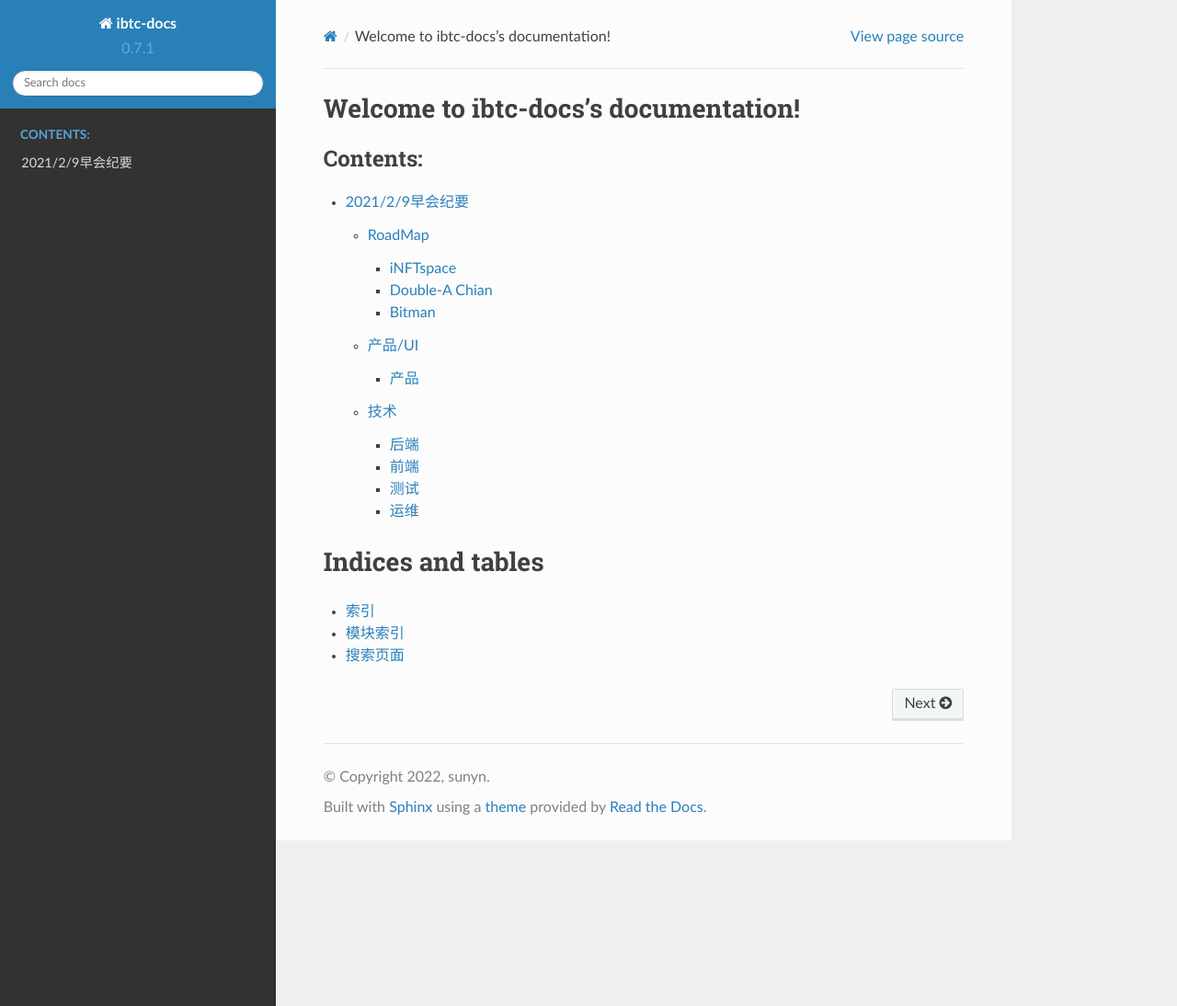
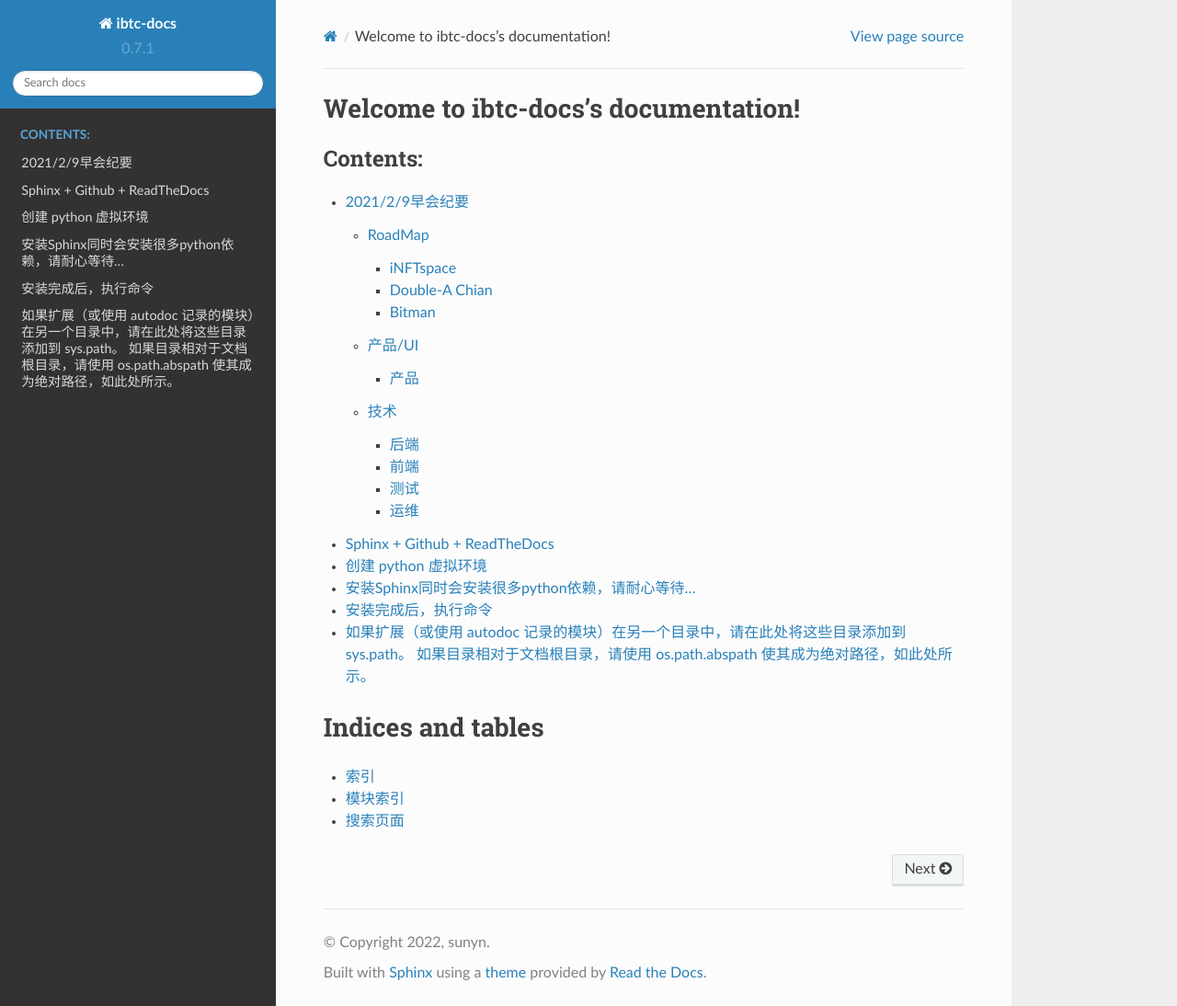
Before and after one commit to aac666/sunyn-docs, a Sphinx documentation site: the page built from source/index.rst, in a window 1280 px wide and 1094 px high. Shown: the whole window at 92% size. Built offline with Sphinx 7.4.7 and the Read the Docs theme 2.0.0, drawn with Linux system fonts in a browser that asks for light colours; some of the changed lines change nothing that is shown.

Commit message:
增加Sphinx+github

```diff
--- /dev/null
+++ b/source/Sphinx_+_Github_+_ReadTheDocs.md
@@ -0,0 +1,224 @@
+# Sphinx + Github + ReadTheDocs
+
+##第1章 安装python3环境
+1.执行命令：cd /usr/local切换到目录 /usr/local
+2.下载python3 tar包：wget http://cdn.npm.taobao.org/dist/python/3.6.5/Python-3.6.5.tgz
+
+3.执行命令：tar -zxvf Python-3.6.5.tgz  解压包
+4.执行命令：cd Python-3.6.5 进入到解压出的python目录内
+5.执行命令：./configure
+
+6.执行命令：make clean
+7.执行命令：make all
+
+8.执行命令：make install
+
+9.执行命令：ln -s /usr/local/bin/python3 /usr/bin/python3 设置python3软连接
+10.执行命令：python3 --version验证python版本
+
+
+##第2章 安装git环境
+###1.最新git源码下载地址：
+https://github.com/git/git/releases
+https://www.kernel.org/pub/software/scm/git/
+安装git
+yum install git
+查看yum源仓库Git信息
+
+yum info git
+###2.安装依赖库
+
+[root@wugenqiang ~]# yum install curl-devel expat-devel gettext-devel openssl-devel zlib-devel
+[root@wugenqiang ~]# yum install gcc-c++ perl-ExtUtils-MakeMaker
+###3.如果原有的git版本过低，移除默认安装的旧版git
+
+[root@wugenqiang ~]# git --version    ## 查看自带的版本git version 1.8.3.1
+[root@wugenqiang ~]# yum remove git   ## 移除原来的版本
+###4.下载&安装
+
+[root@wugenqiang ~]# cd /usr/src
+  root@wugenqiang src]#wget https://www.kernel.org/pub/software/scm/git/git-2.18.0.tar.gz
+###5.解压
+[root@wugenqiang ~]# tar xf git-2.18.0.tar.gz
+###6.配置编译安装
+[root@wugenqiang ~]# cd /usr/src
+[root@wugenqiang src]# ls
+debug  git-2.18.0  kernels
+[root@wugenqiang src]# cd git-2.18.0/
+[root@wugenqiang git-2.18.0]#
+[root@wugenqiang git-2.18.0]# make configure
+[root@wugenqiang git-2.18.0]# ./configure --prefix=/usr/git ##配置目录
+[root@wugenqiang git-2.18.0]# make profix=/usr/git
+[root@wugenqiang git-2.18.0]# make install
+###7.加入环境变量
+[root@wugenqiang ~]# echo "export PATH=$PATH:/usr/git/bin" >> /etc/profile
+[root@wugenqiang ~]# source /etc/profile
+###8.检查版本
+[root@wugenqiang ~]# git --version
+git version 2.18.0
+
+##第3章 安装Sphinx
+先把远程项目克隆到本地：
+git clone git@github.com:aac666/sunyn-docs.git
+cd sunyn-docs
+# 创建 python 虚拟环境
+$ python3 -m venv v-env# 激活 python 虚拟环境环境
+$ source v-env/bin/activate# 停用 python 虚拟环境使用以下命令
+$ deactivate
+# 安装Sphinx同时会安装很多python依赖，请耐心等待...
+$ pip install sphinx sphinx-autobuild sphinx_rtd_theme
+# 安装完成后，执行命令
+$ sphinx-quickstart
+
+翻译成中文如下
+欢迎使用 Sphinx 4.3.2 快速配置工具。
+
+请输入接下来各项设置的值（如果方括号中指定了默认值，直接
+按回车即可使用默认值）。
+
+已选择根路径：.
+
+有两种方式来设置 Sphinx 输出的创建目录：
+一是在根路径下创建“_build”目录，二是在根路径下创建“source”
+和“build”两个独立的目录。
+> 独立的源文件和构建目录（y/n） [n]: y
+
+项目名称将会出现在文档的许多地方。
+> 项目名称: Leeks-Docs
+> 作者名称: Leeks
+> 项目发行版本 []: 0.0.1
+
+如果用英语以外的语言编写文档，
+你可以在此按语言代码选择语种。
+Sphinx 会把内置文本翻译成相应语言的版本。
+
+支持的语言代码列表见：
+http://sphinx-doc.org/config.html#confval-language。
+> 项目语种 [en]: zh_CN
+
+创建文件 /Users/yushuai/workspace/tmp/read-the-docs/source/conf.py。
+创建文件 /Users/yushuai/workspace/tmp/read-the-docs/source/index.rst。
+创建文件 /Users/yushuai/workspace/tmp/read-the-docs/Makefile。
+创建文件 /Users/yushuai/workspace/tmp/read-the-docs/make.bat。
+
+完成：已创建初始目录结构。
+
+你现在可以填写主文档文件 /Users/yushuai/workspace/tmp/read-the-docs/source/index.rst 并创建其他文档源文件了。 用 Makefile 构建文档，例如：
+ make builder
+此处的“builder”是支持的构建器名，比如 html、latex 或 linkcheck。
+
+
+
+更改主题 sphinx_rtd_theme
+安装主体插件：pip3 install sphinx_rtd_theme
+$ vim source/conf.py# 在文件中加入一下信息
+import sphinx_rtd_theme
+html_theme = "sphinx_rtd_theme"
+html_theme_path = [sphinx_rtd_theme.get_html_theme_path()]
+
+然后回到docs目录编译文件，注意此时java的虚拟环境一定要启动着
+
+
+
+执行后，变得HTML 页面保存在 build/html 目录。
+配置一个nginx，访问即可，我的nginx 文件在  /usr/local/nginx/conf/vhosts
+
+
+##第4章 配置github托管
+###4.1 本地生成SSH密钥
+
+$ ssh-keygen -t rsa -C “your email address”
+
+[root@wugenqiang ~]# ssh-keygen -t rsa -C "2422676183@qq.com"
+results：
+
+
+
+###4.2 添加密钥到GitHub
+
+打开 Github，登录自己的账号后
+点击自己的头像->settings->SSH And GPG Keys->New SSH key
+将本地 id_rsa.pub 中的内容粘贴到 Key 文本框中，随意输入一个 title(不要有中文)，点击 Add Key 即可
+
+results：
+
+
+###4.3 本地测试验证
+[root@wugenqiang ~]# ssh git@github.com
+
+表明验证成功
+4.4 git常用命令参考
+git remote -v/--verbose：显示出详细的url地址名和对应的别名.
+git clone <address>：复制代码库到本地；
+git add <file> ...：添加文件到代码库中；
+git rm <file> ...：删除代码库的文件；
+git commit -m <message>：提交更改，在修改了文件以后，使用这个命令提交修改。
+git pull：从远程同步代码库到本地。
+git push：推送代码到远程代码库。
+git branch：查看当前分支。带*是当前分支。
+git branch <branch-name>：新建一个分支。
+git branch -d <branch-name>：删除一个分支。
+git checkout <branch-name>：切换到指定分支。
+git log：查看提交记录（即历史的 commit 记录）。
+git status：当前修改的状态，是否修改了还没提交，或者那些文件未使用。
+git reset <log>：恢复到历史版本。
+###4.5 我的操作Git实例
+1、远程仓库README.git为空，把本地代码上传到远程仓库
+echo "# Test" >> README.md
+git init
+git add README.md
+git commit -m "first commit"
+git branch -M main
+git remote add origin git@github.com:aac666/sunyn-docs.git
+git push -u origin main
+2、更新本地代码到远程仓库
+git add README.md
+git commit -m "first commit"
+git push -u origin main
+3、获取远程仓库中的代码到本地
+git clone git@github.com:aac666/sunyn-docs.git
+4、从远程仓库同步代码更新本地代码
+git pull origin main
+
+##第5章 支持markdown
+安装插件：pip install recommonmark
+编辑 source/conf.py,我的文件内容如下
+$ vim source/conf.py
+
+import sys
+import os
+import shlex
+import sphinx_rtd_theme
+import recommonmark
+from recommonmark.parser import CommonMarkParser
+from recommonmark.transform import AutoStructify
+# 如果扩展（或使用 autodoc 记录的模块）在另一个目录中，请在此处将这些目录添加到 sys.path。 如果目录相对于文档根目录，请使用 os.path.abspath 使其成为绝对路径，如此处所示。
+sys.path.insert(0, os.path.abspath('..'))source_suffix = ['.rst', '.md']
+project = 'Documentation'copyright = '2022, TenderLeeks'author = 'TenderLeeks'release = '0.0.1'
+extensions = [
+    'sphinx.ext.autodoc',
+    'sphinx.ext.napoleon',
+    'sphinx.ext.mathjax',
+    'recommonmark',]
+master_doc = 'index'templates_path = ['_templates']version = recommonmark.__version__language = 'zh_CN'exclude_patterns = ['_build']default_role = Nonepygments_style = 'sphinx'todo_include_todos = Falsehtml_theme = "sphinx_rtd_theme"html_theme_path = [sphinx_rtd_theme.get_html_theme_path()]html_static_path = ['_static']htmlhelp_basename = 'Recommonmarkdoc'
+latex_elements = {}
+latex_documents = [
+  (master_doc, 'Recommonmark.tex', u'Recommonmark Documentation',
+   u'Lu Zero, Eric Holscher, and contributors', 'manual'),]
+man_pages = [
+    (master_doc, 'recommonmark', u'Recommonmark Documentation',
+     [author], 1)]
+texinfo_documents = [
+  (master_doc, 'Recommonmark', u'Recommonmark Documentation',
+   author, 'Recommonmark', 'One line description of project.',
+   'Miscellaneous'),]
+
+def setup(app):
+    app.add_config_value('recommonmark_config', {
+        'auto_toc_tree_section': 'Contents',
+        'enable_math': False,
+        'enable_inline_math': False,
+        'enable_eval_rst': True,
+        'enable_auto_doc_ref': True,
+    }, True)
+    app.add_transform(AutoStructify)
--- a/source/index.rst
+++ b/source/index.rst
@@ -11,6 +11,7 @@ Welcome to ibtc-docs's documentation!
    :caption: Contents:
 
    早会纪要-20220209.md
+   Sphinx_+_Github_+_ReadTheDocs.md
 Indices and tables
 ==================
 
```
